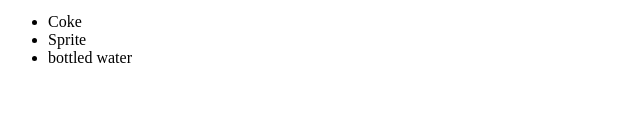
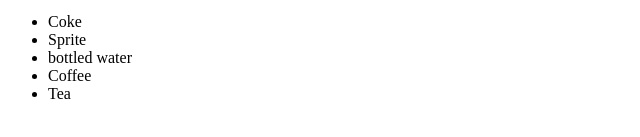
Before and after one commit to Quintinium/newGitTest, a plain HTML site: page index.html in a window 1280 px wide. Shown: the part 215-352 px from the top of the page, 0-640 px from the left. Drawn offline with Linux system fonts and the light colour scheme.

Commit message:
Added coffee and tea

```diff
--- a/index.html
+++ b/index.html
@@ -26,6 +26,8 @@
         <li>Coke</li>
         <li>Sprite</li>
         <li>bottled water</li>
+        <li>Coffee</li>
+        <li>Tea</li>
 
     </ul>
 </div>
```
